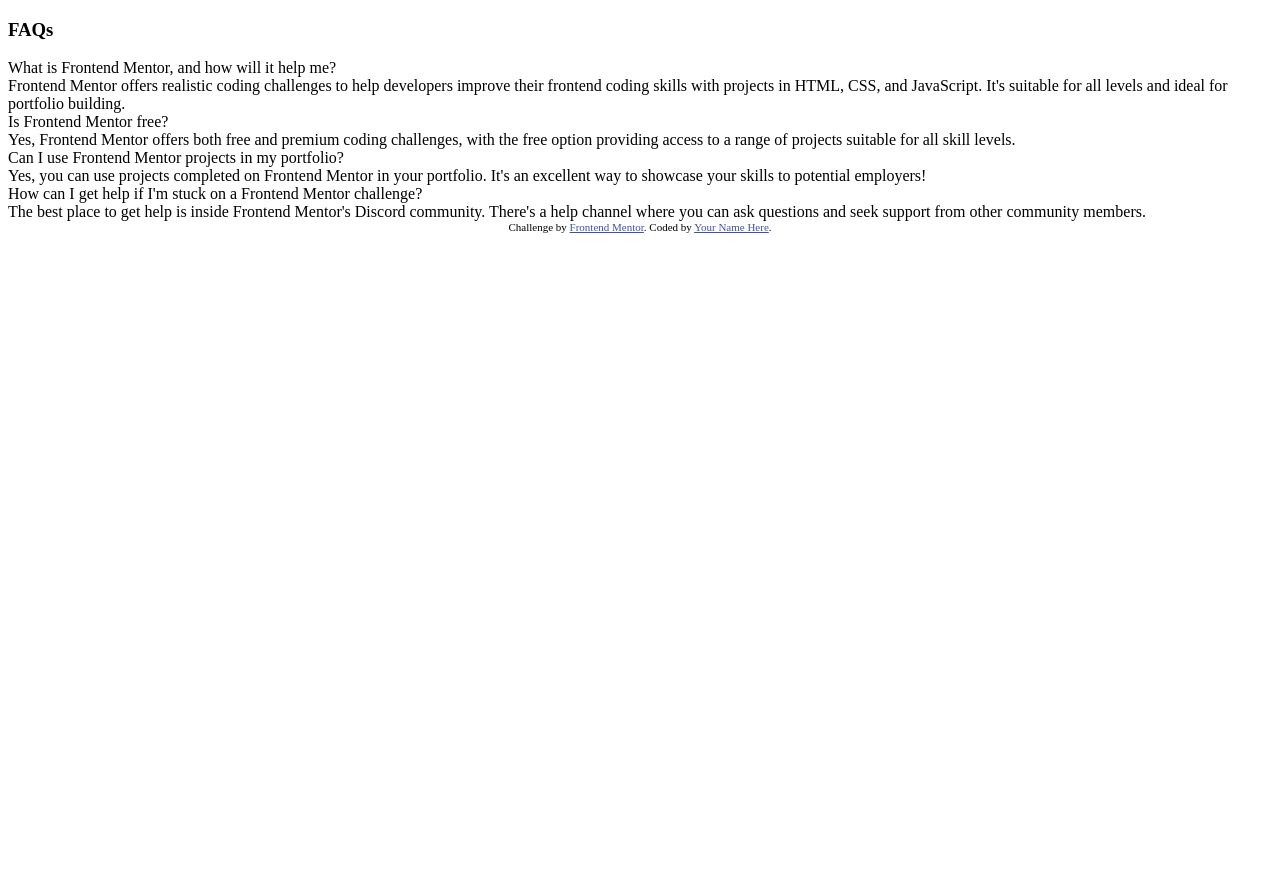
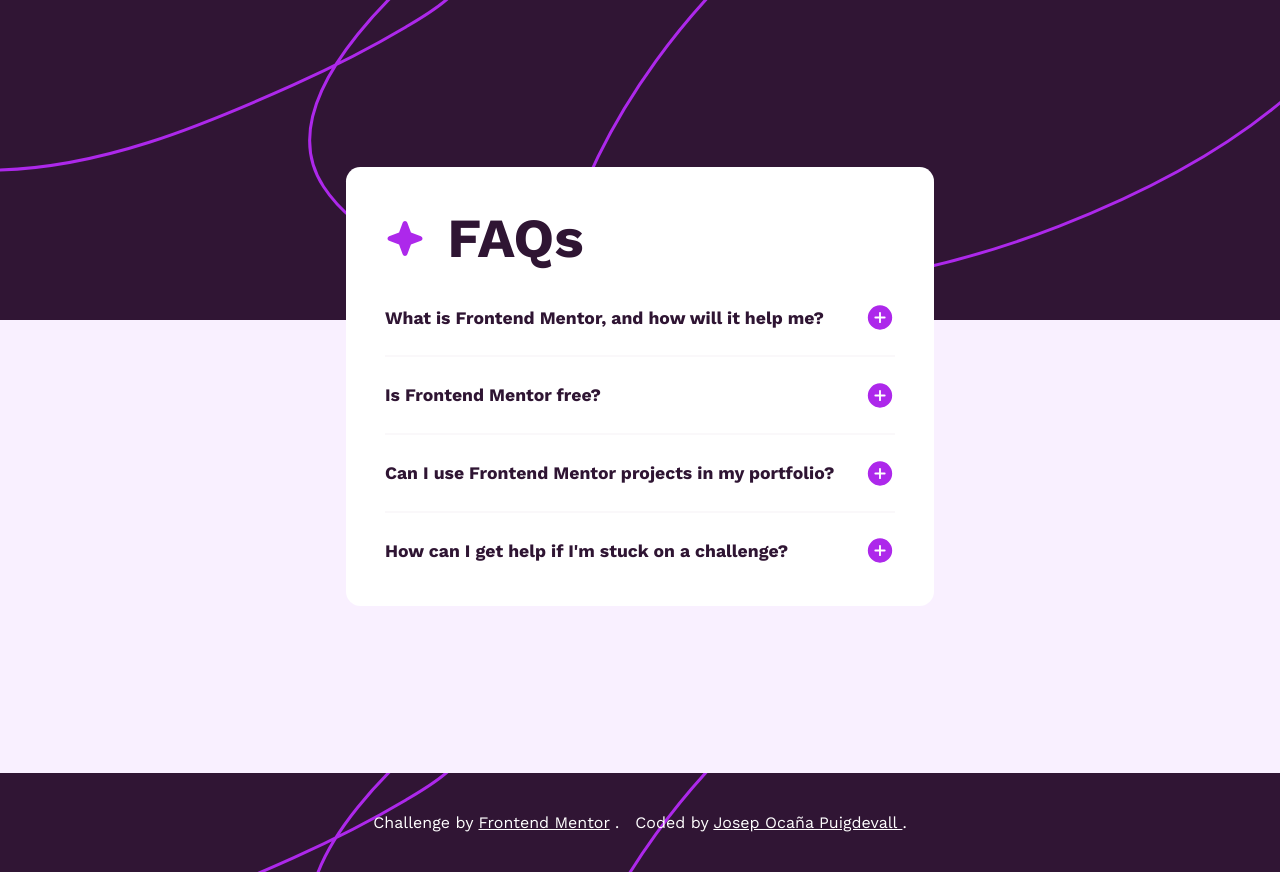
Before and after one commit to Josep-Ocana/frontendMentor-faq-accordion, a plain HTML site: page index.html in a window 1280 px wide. Before the commit the page ends 800 px from the top, so only its background shows below. Drawn offline with nearby package versions, Linux system fonts and the light colour scheme.

Commit message:
create desktop styles in css

```diff
--- a/assets/css/styles.css
+++ b/assets/css/styles.css
@@ -0,0 +1,117 @@
+@import url('https://fonts.googleapis.com/css2?family=Work+Sans:ital,wght@0,100..900;1,100..900&display=swap');
+
+:root {
+	--font-family: 'Work Sans', serif;
+	--white: hsl(0, 0%, 100%);
+	--light-pink: hsl(275, 100%, 97%);
+	--grayish-purple: hsl(292, 16%, 49%);
+	--grayish-purple-border: hsla(294, 16%, 77%, 0.1);
+	--dark-purple: hsl(292, 42%, 14%);
+	/* --purple: hsl(280.92, 82.98%, 53.92%); */
+}
+
+/* Presets_______________________________________*/
+* {
+	box-sizing: border-box;
+	margin: 0;
+	padding: 0;
+	font-size: 16px;
+}
+
+body {
+	display: grid;
+	place-content: center;
+	width: 100%;
+	height: 100%;
+	background: url('../images/background-pattern-desktop.svg') repeat-x;
+	background-color: var(--light-pink);
+	font-family: var(--font-family);
+}
+
+/* Container Accordion __________________________*/
+.container {
+	margin: 10.44rem auto;
+	background: var(--white);
+	width: 36.8rem;
+	padding: 2.46rem;
+	border-radius: 0.9rem;
+}
+
+/*  Header ______________________________________*/
+header {
+	display: flex;
+	align-items: center;
+	margin-bottom: 0.58rem;
+}
+.icon-star {
+	width: 2.5rem;
+	margin-right: 1.4rem;
+}
+
+.title {
+	font-size: 3.45rem;
+	font-weight: 700;
+	color: var(--dark-purple);
+}
+
+/* Accordion ____________________________________*/
+.accordion-item {
+	display: flex;
+	flex-direction: column;
+	padding-block: 1.4rem;
+}
+
+.accordion-item:not(:last-child) {
+	border-bottom: 2.5px solid var(--grayish-purple-border);
+}
+
+.accordion-item:last-child {
+	padding-bottom: 0;
+}
+
+.accordion-container-header {
+	display: flex;
+	justify-content: space-between;
+	align-items: center;
+}
+
+.accordion-header {
+	color: var(--dark-purple);
+	font-weight: 700;
+	font-size: 1.1rem;
+}
+
+.accordion-content {
+	display: none;
+	padding-top: 1.5rem;
+	font-size: 0.98rem;
+	font-weight: 500;
+	line-height: 1.5rem;
+	color: var(--grayish-purple);
+	opacity: 0.75;
+}
+
+.icon {
+	cursor: pointer;
+}
+
+.show {
+	display: block;
+}
+
+/* Footer _______________________________________*/
+.attribution {
+	display: flex;
+	justify-content: center;
+	gap: 1rem;
+	width: 100vw;
+	padding: 2.5rem;
+	text-align: center;
+	text-decoration: none;
+	color: var(--white);
+	background: url('../images/background-pattern-desktop.svg') repeat-x;
+}
+
+.attribution a {
+	color: var(--white);
+}
--- a/index.html
+++ b/index.html
@@ -3,6 +3,7 @@
 	<head>
 		<meta charset="UTF-8" />
 		<meta name="viewport" content="width=device-width, initial-scale=1.0" />
+		<link rel="stylesheet" href="assets/css/styles.css" />
 		<link
 			rel="icon"
 			type="image/png"
@@ -10,28 +11,29 @@
 			href="./assets/images/favicon-32x32.png"
 		/>
 		<title>Frontend Mentor | FAQ accordion</title>
-		<style>
-			.attribution {
-				font-size: 11px;
-				text-align: center;
-			}
-			.attribution a {
-				color: hsl(228, 45%, 44%);
-			}
-		</style>
 	</head>
 
 	<body>
-		<main>
+		<main class="container">
 			<header>
-				<div class="icon-star"></div>
+				<img
+					src="./assets/images/icon-star.svg"
+					alt="Icon star"
+					class="icon-star"
+				/>
 				<h3 class="title">FAQs</h3>
 			</header>
 			<div class="accordion">
 				<div class="accordion-item">
+					<div class="accordion-container-header">
 						<div class="accordion-header">
 							What is Frontend Mentor, and how will it help me?
-						<i class="icon"></i>
+						</div>
+						<img
+							src="./assets/images/icon-plus.svg"
+							alt="Icon"
+							class="icon"
+						/>
 					</div>
 					<div class="accordion-content">
 						Frontend Mentor offers realistic coding challenges to help
@@ -41,9 +43,13 @@
 					</div>
 				</div>
 				<div class="accordion-item">
-					<div class="accordion-header">
-						Is Frontend Mentor free?
-						<i class="icon"></i>
+					<div class="accordion-container-header">
+						<div class="accordion-header">Is Frontend Mentor free?</div>
+						<img
+							src="./assets/images/icon-plus.svg"
+							alt="Icon"
+							class="icon"
+						/>
 					</div>
 					<div class="accordion-content">
 						Yes, Frontend Mentor offers both free and premium coding
@@ -52,9 +58,15 @@
 					</div>
 				</div>
 				<div class="accordion-item">
+					<div class="accordion-container-header">
 						<div class="accordion-header">
 							Can I use Frontend Mentor projects in my portfolio?
-						<i class="icon"></i>
+						</div>
+						<img
+							src="./assets/images/icon-plus.svg"
+							alt="Icon"
+							class="icon"
+						/>
 					</div>
 					<div class="accordion-content">
 						Yes, you can use projects completed on Frontend Mentor in
@@ -63,10 +75,15 @@
 					</div>
 				</div>
 				<div class="accordion-item">
+					<div class="accordion-container-header">
 						<div class="accordion-header">
-						How can I get help if I'm stuck on a Frontend Mentor
-						challenge?
-						<i class="icon"></i>
+							How can I get help if I'm stuck on a challenge?
+						</div>
+						<img
+							src="./assets/images/icon-plus.svg"
+							alt="Icon"
+							class="icon"
+						/>
 					</div>
 					<div class="accordion-content">
 						The best place to get help is inside Frontend Mentor's
@@ -78,10 +95,14 @@
 		</main>
 
 		<footer class="attribution">
+			<div id="challenge">
 				Challenge by
 				<a href="https://www.frontendmentor.io?ref=challenge" target="_blank"
 					>Frontend Mentor</a
-			>. Coded by <a href="#">Your Name Here</a>.
+				>
+				.
+			</div>
+			<div id="coded">Coded by <a href="#">Josep Ocaña Puigdevall </a>.</div>
 		</footer>
 	</body>
 </html>
```
Lines whose indentation alone changed are shown as unchanged.
